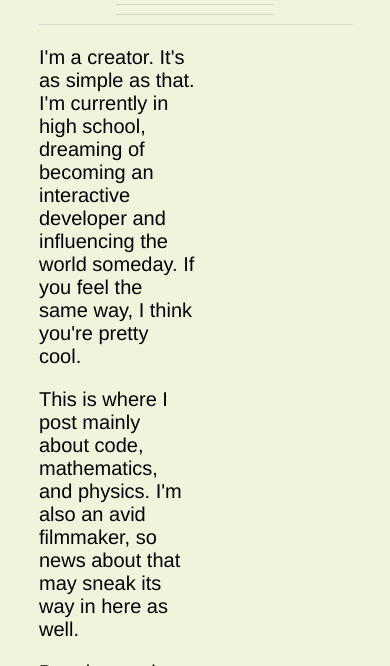
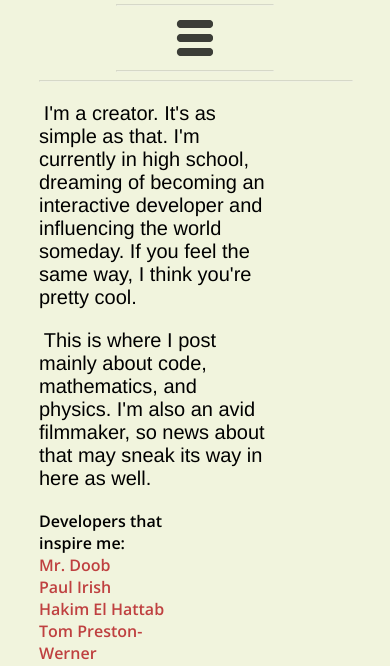
Before and after one commit to touchRED/touchRED.github.io, a Jekyll site: the page built from about.html, in a window 390 px wide, cut to the strip 234-900 px from the top of the page. Built offline with Jekyll 4.4.1, drawn with Linux system fonts in a browser that asks for light colours; nearby versions of some CDN libraries.

Commit message:
Responsive update

```diff
--- a/_layouts/secondary.html
+++ b/_layouts/secondary.html
@@ -8,8 +8,8 @@
     <title>{{ page.title }}</title>
 	<link rel="stylesheet" type="text/css" href="/css/home.css">
 	<link href='http://fonts.googleapis.com/css?family=Open+Sans:600' rel='stylesheet' type='text/css'>
-    <script src = "http://code.jquery.com/jquery-1.8.3.min.js"></script>
-	<!--<script src = "navigation.js"></script>-->
+    <script src = "http://ajax.googleapis.com/ajax/libs/jquery/1.10.2/jquery.min.js"></script>
+	<script src = "/js/main.js"></script>
     <script type="text/javascript">
 
     var _gaq = _gaq || [];
@@ -26,13 +26,12 @@
 </head>
 <body id = "body">
 
-<header></header>
-
-<div id = "home">
-	<div id = "container" class = "hcont">
+	<header></header>
+	<div id = "container">
 		<div id = "nav">
 			<a href = "/"><img class = "circle" src = "/img/me_circle.png" width = "140px" height = "140px"></a>
 			<hr width = "50%">
+			<a class="nav_icon" href=""><img src="/img/th-menu.png" style="opacity:0.75"></a>
 			<ul>
 				<li><a href = "/about.html">About</a></li>
 				<li><a href = "/projects.html">Projects</a></li>
@@ -48,6 +47,5 @@
 		<p style = "float:left; opacity: 0.5">&copy; 2013 Connor Trotter</p>
 		</br>
     </div>
-</div>
 </body>
 </html>
--- a/about.html
+++ b/about.html
@@ -11,9 +11,8 @@
 	This is where I post mainly about code, mathematics, and physics. I'm also an avid filmmaker, so news about that may sneak its way in here as well.
 </p>
 
-<p>Developers that inspire me:</p>
-
 <ul>
+	<li>Developers that inspire me:</li>
 	<li><a href = "http://www.mrdoob.com/">Mr. Doob</a></li>
 	<li><a href = "http://paulirish.com/">Paul Irish</a></li>
 	<li><a href = "http://hakim.se/">Hakim El Hattab</a></li>
--- a/css/home.css
+++ b/css/home.css
@@ -30,7 +30,7 @@
 	text-align: center;
 }
 
-.nav img{
+.nav_icon img{
 	display:none;
 	margin: 0 auto;
 }
@@ -132,7 +132,8 @@
 }
 
 #about p{
-	width: 50%;
+	width: 75%;
+	text-indent: 2%;
 }
 
 #about ul{
@@ -183,16 +184,19 @@
 	#post h2{
 		font-size: 165%;
 	}
-	#container li{
-		display: block;
+	section h1{
+		font-size: 300%;
 	}
 }
 
 @media (max-width: 1050px){
-	ul{
+	#nav ul{
 		display:none;
 	}
-	.nav img{
+	#container li{
+		display: block;
+	}
+	.nav_icon img{
 		display:block;
 	}
 }
--- a/js/main.js
+++ b/js/main.js
@@ -1,8 +1,6 @@
 $(document).ready(function(){
-	$('body').hide().fadeIn(1000);
-
-	$('#container').on('click', '.nav img', function(event){
+	$('#container').on('click', '.nav_icon img', function(event){
 		event.preventDefault();
-		$('ul').fadeToggle();
+		$('#nav ul').fadeToggle("slow");
 	});
 });
```
Also changed, not shown: _layouts/default.html (+5 -3 lines), 8 other files.
